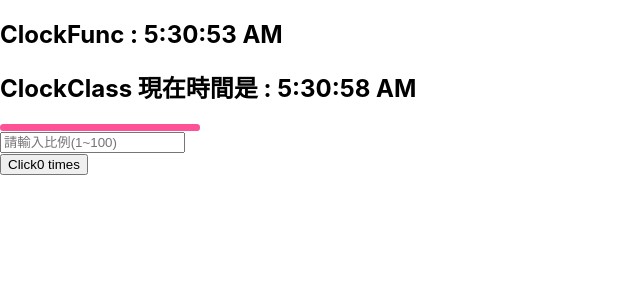
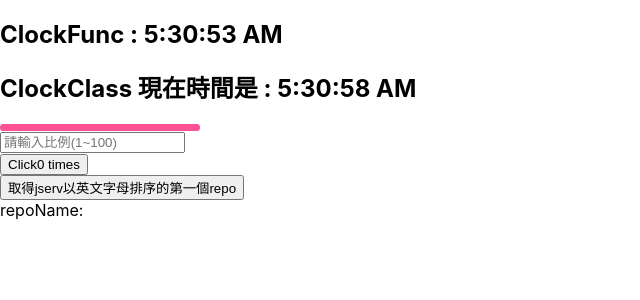
Before and after one commit to leodu1228/ReactProject, a React (Create React App) app: page / in a window 1280 px wide. Shown: the top 300 px of the page, without its empty margins (0-640 px from the left). Built offline with nearby package versions, Linux system fonts and the light colour scheme.

Commit message:
Fetch Component
User Fetch API and useState to get github data

```diff
--- a/src/Components/Button/index.js
+++ b/src/Components/Button/index.js
@@ -1,25 +1,40 @@
-import React from 'react';
+import React, {useState} from 'react';
 
 
-export default class Button extends React.PureComponent{
-    constructor(props){
-        super(props);
-        this.state = {count: 0,};
-    }
+// export default class Button extends React.PureComponent{
+//     constructor(props){
+//         super(props);
+//         this.state = {count: 0,};
+//     }
 
-    updateCount(){
-        this.setState( (preState, props)=>{
-            return {count: preState.count+1}
-        });
-    }
+//     updateCount(){
+//         this.setState( (preState, props)=>{
+//             return {count: preState.count+1}
+//         });
+//     }
 
-    render(){
-        return(
-            <div>
-                <button onClick = {()=> this.updateCount()}>
-                    Click{this.state.count} times
-                </button>
-            </div>
-        )
-    }
+//     render(){
+//         return(
+//             <div>
+//                 <button onClick = {()=> this.updateCount()}>
+//                     Click{this.state.count} times
+//                 </button>
+//             </div>
+//         )
+//     }
+// }
+
+
+const Button = () => {
+    const [currentCount, setcurrentCount] = useState(0);
+
+    return(
+        <div>
+        <button onClick = {() =>{setcurrentCount(currentCount+1)}}>
+            Click{currentCount} times
+        </button>
+        </div>
+    )
 }
+
+export default Button;
--- /dev/null
+++ b/src/Components/Fetch/index.js
@@ -0,0 +1,55 @@
+import React, { useState } from 'react';
+
+// export default class Fetch extends React.Component{
+//     constructor(){
+//         super();
+//         this.state = {};
+//         this.handleClick = this.handleClick.bind(this);
+//     }
+
+
+//     handleClick(){
+//         fetch('https://api.github.com/users/jserv/repos',{method:"GET"})
+//         .then(res => res.json())
+//         .then(data => {
+//             this.setState({repoName: data[0]['name']});
+//         })
+//         .catch(e => {console.log(e);
+//         })
+//     }
+
+
+//     render(){
+//         return(
+//             <div className='App'>
+//                 <div className='data-display'>
+//                     {this.state.repoName===null?"目前還有沒有資料":this.state.repoName}
+//                 </div>
+//                 <button onClick={this.handleClick}>取得jserv以英英文字母排序的第一個repo
+//                 </button>
+//             </div>
+//         )
+//     }
+// }
+
+export default function Fetch(){
+    const [currentData, setCurrentData] = useState({repoName:''});
+
+    const handleClick = () => {
+        const requestURL = 'https://api.github.com/users/jserv/repos';
+
+        fetch(requestURL, { method: "GET" })
+            .then( (res)=> res.json())
+            .then( (data)=> {
+                setCurrentData({repoName:data[0]['name']})
+            })
+            .catch( (e)=> {console.log(e)})
+    }
+
+    return (
+        <div className='App'>
+            <button onClick={handleClick}>取得jserv以英文字母排序的第一個repo</button>
+            <div className='data-display'>repoName:{currentData.repoName}</div>
+        </div>
+    )
+}
--- a/src/index.js
+++ b/src/index.js
@@ -6,6 +6,7 @@ import ClockClass from './Components/ClockClass';
 import ClockFunc from './Components/ClockFunc';
 import Button from './Components/Button';
 import Progress from './Components/Progress';
+import Fetch from './Components/Fetch';
 
 // ReactDOM.render 傳入兩個參數
 ReactDOM.render(
@@ -14,6 +15,7 @@ ReactDOM.render(
     <ClockClass></ClockClass>
     <Progress></Progress>
     <Button></Button>
+    <Fetch></Fetch>
   </React.StrictMode>,
   document.getElementById('root')
 );
```
